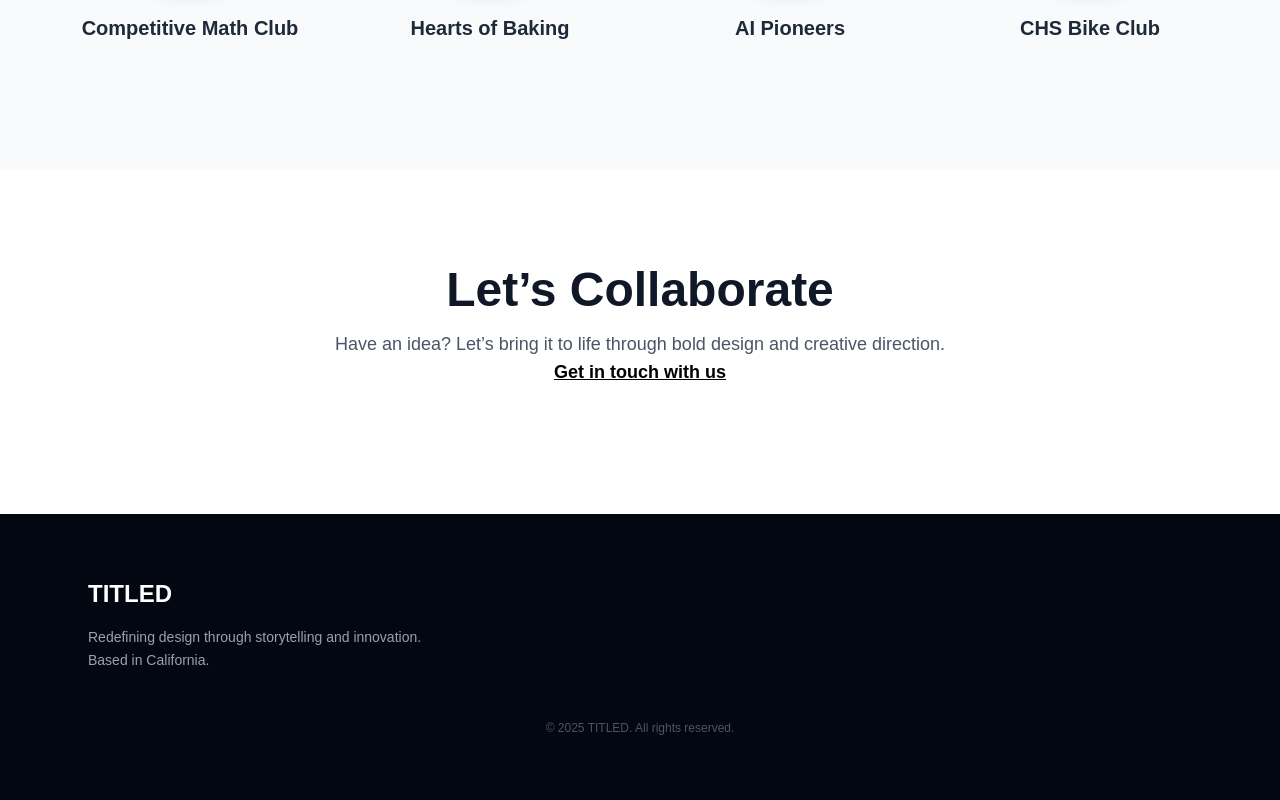
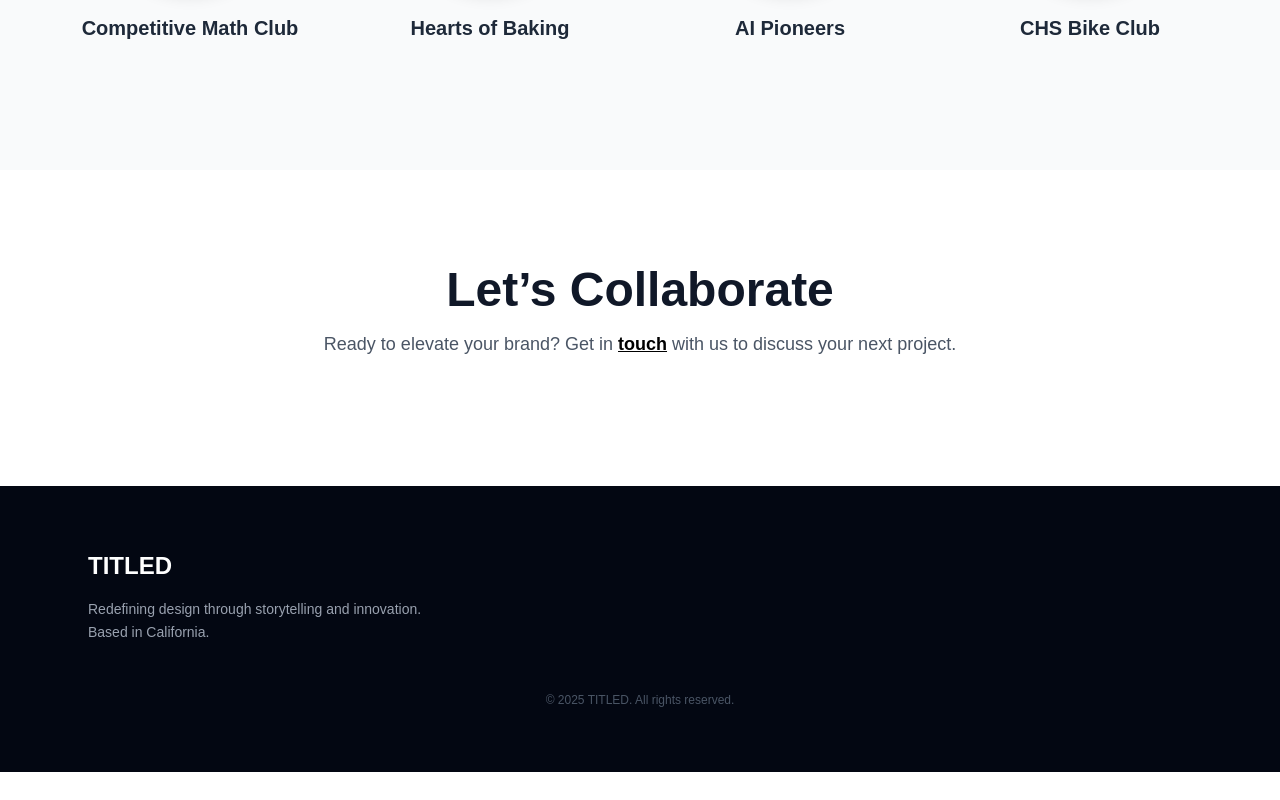
Before and after one commit to Shaurk31/titled, a Next.js app in the folder app/: page / in a window 1280 px wide. Shown: the part 2180-2980 px from the top of the page. After the commit the page ends 2952 px from the top, so only its background shows below. Built offline with nearby package versions, Linux system fonts and the light colour scheme.

Commit message:
Update page.js

```diff
--- a/app/app/page.js
+++ b/app/app/page.js
@@ -192,13 +192,14 @@ export default function Home() {
   <div className="max-w-6xl mx-auto px-6 text-center">
     <h2 className="text-5xl font-bold mb-4">Let’s Collaborate</h2>
     <p className="text-lg text-gray-600 mb-8">
-  Have an idea? Let’s bring it to life through bold design and creative direction. <br />
+  Ready to elevate your brand? Get in{" "}
   <a
     href="mailto:titled.designs@gmail.com"
     className="text-black font-semibold underline hover:text-gray-700 transition"
   >
-    Get in touch with us
+    touch
   </a>
+   {" "}with us to discuss your next project.
 </p>
 
   </div>
```
